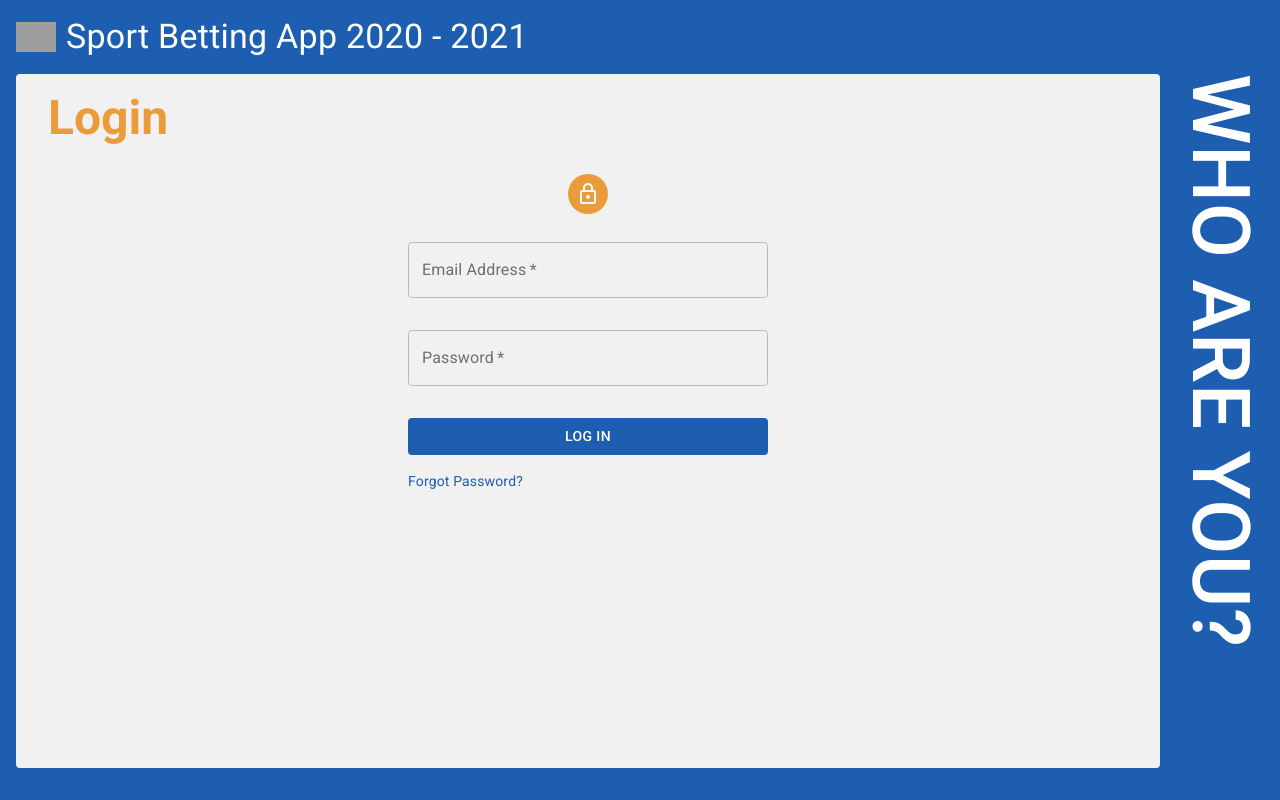
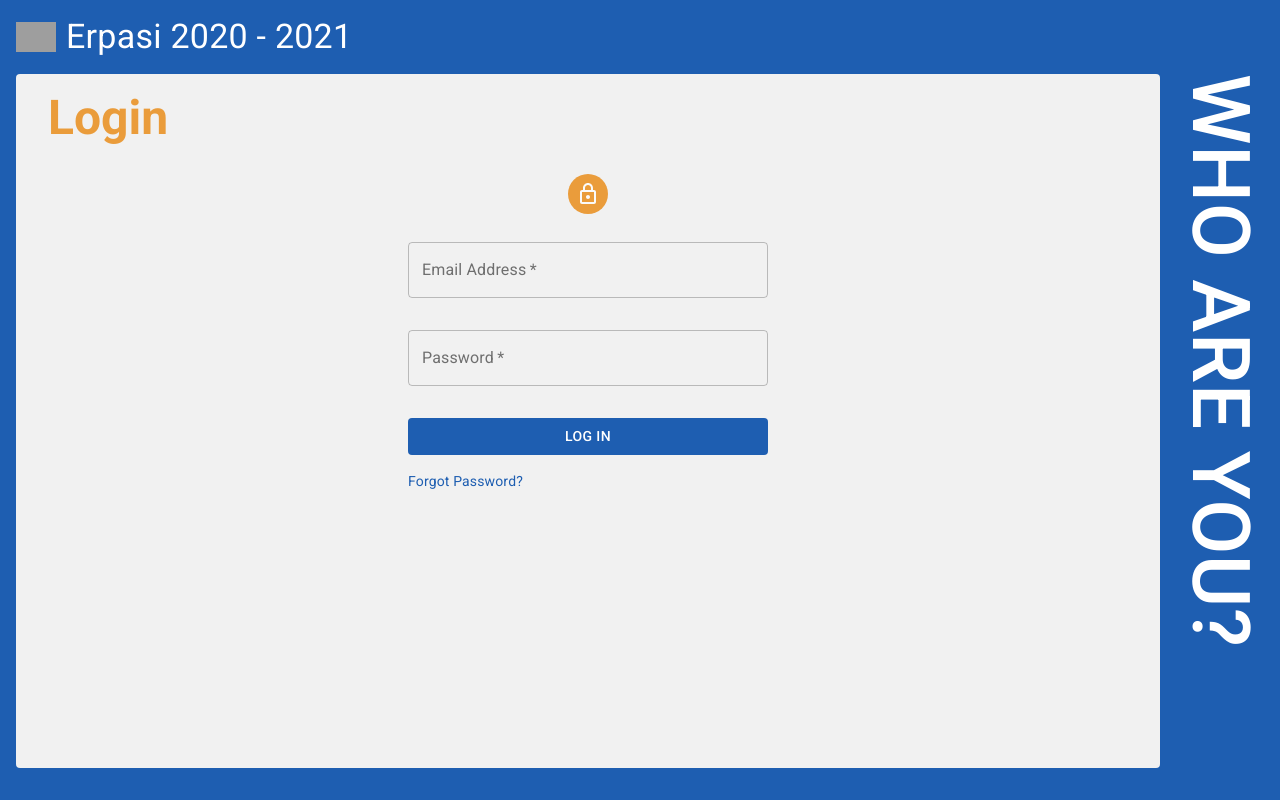
Before and after one commit to willemverbuyst/sb-client, a React (Create React App) app: page /login in a window 1280 px wide. Built offline with nearby package versions, Linux system fonts and the light colour scheme; no server answers; grey boxes are pictures that could not be loaded.

Commit message:
Update brand name

```diff
--- a/src/constants/general.ts
+++ b/src/constants/general.ts
@@ -1 +1 @@
-export const APP_NAME = 'Sport Betting App 2020 - 2021';
+export const APP_NAME = 'Erpasi 2020 - 2021';
```
